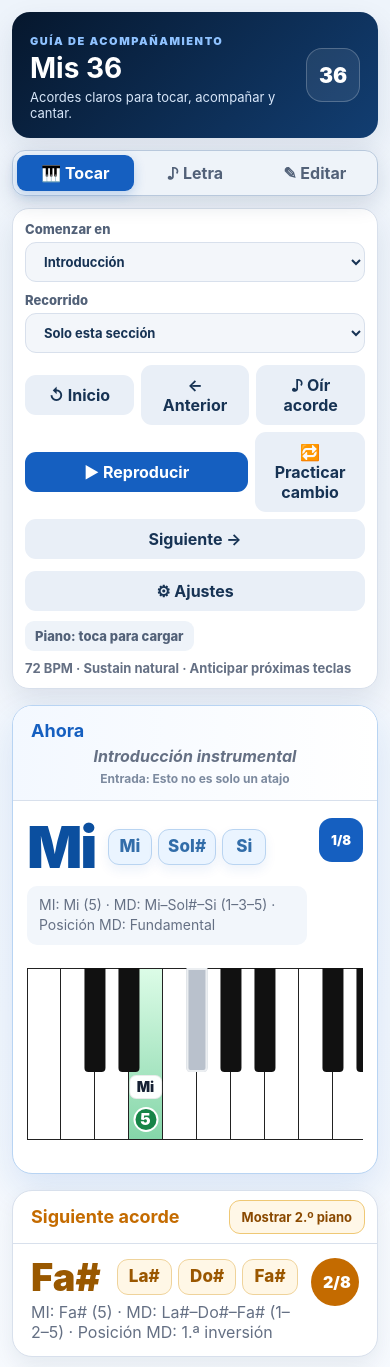
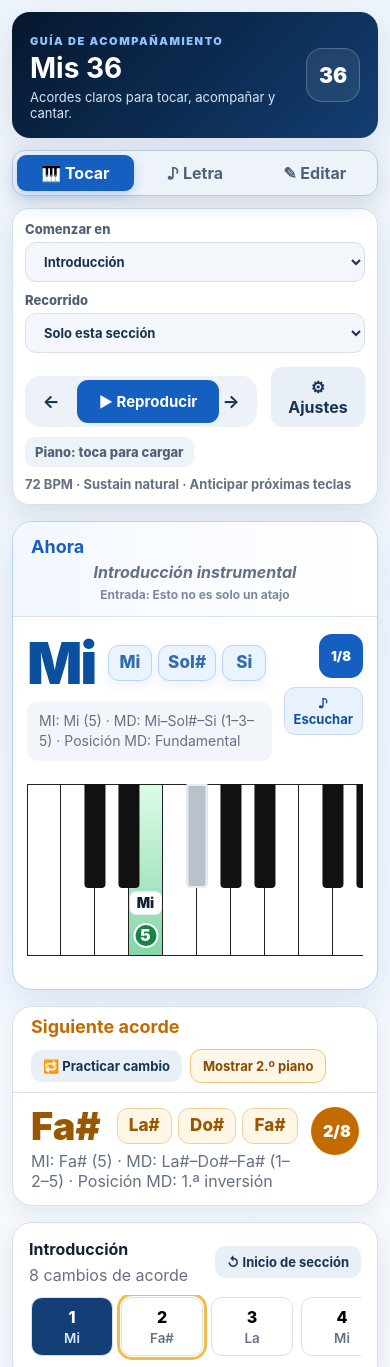
Before and after one commit to felipeescandon-ship-it/mis-36-piano, a website: page index.html in a window 390 px wide. Shown: the top 1367 px of the page. Drawn offline with Linux system fonts and the light colour scheme; no server answers.

Commit message:
Simplificar controles de la vista Tocar

```diff
--- a/index.html
+++ b/index.html
@@ -17,19 +17,20 @@ body{margin:0;background:linear-gradient(#eef4fb,#fafcff);color:var(--ink);
 font-family:Inter,system-ui,-apple-system,"Segoe UI",sans-serif}
 .app{max-width:1240px;margin:auto;padding:20px}
 .app-header{display:flex;align-items:center;justify-content:space-between;gap:20px;background:linear-gradient(135deg,#06172d,#123e72);color:#fff;border-radius:22px;
-padding:20px 25px;box-shadow:var(--shadow)}
+padding:16px 22px;box-shadow:var(--shadow)}
 .app-header h1{margin:2px 0 4px;font-size:clamp(28px,4vw,42px)}
 .app-header p{margin:0;color:#d8e7fa}
 .eyebrow{color:#8fc2ff;font-size:11px;font-weight:900;letter-spacing:.14em;text-transform:uppercase}
-.header-mark{width:66px;height:66px;flex:0 0 66px;display:grid;place-items:center;border:1px solid rgba(255,255,255,.22);border-radius:20px;background:rgba(255,255,255,.08);font-size:25px;font-weight:950}
+.header-mark{width:56px;height:56px;flex:0 0 56px;display:grid;place-items:center;border:1px solid rgba(255,255,255,.22);border-radius:18px;background:rgba(255,255,255,.08);font-size:22px;font-weight:950}
 .toolbar{display:grid;gap:10px;background:#fff;border:1px solid var(--line);
 border-radius:17px;padding:12px;margin:16px 0;box-shadow:var(--shadow)}
-.toolbar-main{display:grid;grid-template-columns:minmax(340px,.9fr) minmax(0,1.35fr) auto;gap:12px;align-items:end}
+.toolbar-main{display:grid;grid-template-columns:minmax(360px,1fr) auto auto;gap:14px;align-items:end}
 .practice-selectors{display:grid;grid-template-columns:minmax(150px,1fr) minmax(170px,1.15fr);gap:10px}
 .section-control,.setting{display:grid;gap:5px;color:#526178;font-size:13px;font-weight:800}
 .section-control select{width:100%}
-.transport{display:flex;gap:7px;align-items:center;justify-content:center;flex-wrap:wrap}
-.transport .play-main{min-width:132px;padding-inline:20px}
+.transport{display:grid;grid-template-columns:46px minmax(142px,1fr) 46px;gap:4px;align-items:center;padding:4px;border-radius:15px;background:#edf2f8}
+.transport button{height:43px;padding:8px 10px;background:transparent;border-radius:11px;font-size:18px}
+.transport .play-main{min-width:142px;padding-inline:20px;background:var(--blue);color:#fff;font-size:15px}
 .toolbar-status{display:flex;gap:9px;align-items:center;flex-wrap:wrap}
 .settings-summary{color:var(--muted);font-size:13px;font-weight:750}
 .view-switch-bar{position:sticky;top:8px;z-index:40;display:flex;justify-content:flex-end;margin:12px 0 -4px;pointer-events:none}
@@ -118,11 +119,16 @@ display:grid;place-items:center;color:#fff;font-weight:900;z-index:7;border:2px
 .current .chord-title-row{gap:22px}
 .current .sub{max-width:820px;margin-top:10px;padding:9px 12px;border-radius:10px;background:#f2f6fb;font-size:14px;line-height:1.45}
 .current .badge{height:58px;min-width:58px;border-radius:18px;font-size:16px}
+.current-actions{display:flex;align-items:center;gap:9px}
+.chord-action{padding:9px 12px;background:#e8f2ff;color:#124f98;border:1px solid #c7dcf4;font-size:13px}
 .next{box-shadow:0 8px 20px rgba(18,40,75,.07)}
 .next .content{padding:14px 18px}
 .next .meta{align-items:center;margin:0}
 .next .chord{font-size:44px;color:#995800}
 .next #nextKeyboardWrap{margin-top:12px}
+.next-actions{display:flex;gap:8px;align-items:center;flex-wrap:wrap;justify-content:flex-end}
+.context-action{padding:8px 12px;font-size:13px}
+.sequence-start{padding:8px 12px;font-size:13px}
 .white.upcoming::after{content:"";position:absolute;inset:0;background:rgba(157,168,183,.28);box-shadow:inset 0 -12px 20px rgba(82,94,110,.08);z-index:5;pointer-events:none}
 .black.upcoming{background:#b9c1cc;box-shadow:inset 0 0 0 2px rgba(255,255,255,.72)}
 .white.held-note::before{content:"";position:absolute;inset:4px;border:3px solid #63cce8;border-radius:5px;
@@ -220,7 +226,9 @@ button.song-line-end{padding:3px 8px}
 @media(max-width:900px){
  .toolbar-main{grid-template-columns:1fr auto}
  .practice-selectors{grid-column:1/-1}
- .transport{justify-content:flex-start}
+ .transport{grid-column:1}
+ #settingsToggle{grid-column:2;justify-self:end}
+ .next .card-titlebar{align-items:flex-start}
  .settings-grid{grid-template-columns:repeat(2,minmax(160px,1fr))}
  .legend-grid{grid-template-columns:1fr}.legend-block{border-right:0;border-bottom:1px solid var(--line);padding:0 0 12px}
  .sync-editor-collapse{display:inline-flex}
@@ -236,9 +244,8 @@ button.song-line-end{padding:3px 8px}
  .song-sheet{padding-inline:2px}.song-part{padding:15px 0}
  .song-word{font-size:17px}
  .practice-selectors{grid-template-columns:1fr}
- .transport{grid-column:1/-1}.transport button{flex:1 1 calc(33.333% - 8px)}
- .transport .play-main{flex-basis:calc(66.666% - 8px)}
- #settingsToggle{grid-column:1/-1}
+ .transport{grid-column:1;grid-template-columns:44px minmax(128px,1fr) 44px;width:100%}
+ #settingsToggle{grid-column:2;justify-self:end;align-self:stretch}
  .settings-grid{grid-template-columns:1fr}
  .view-switch-bar{top:6px}
  .view-switch{width:100%}
@@ -252,8 +259,12 @@ button.song-line-end{padding:3px 8px}
  .chord-notes{gap:6px;font-size:17px}
  .note-chip{min-width:44px;padding:7px 9px;border-radius:11px}
  .current .badge{height:44px;min-width:44px;border-radius:13px;font-size:13px}
+ .current-actions{flex-direction:column-reverse;align-items:flex-end}
+ .chord-action{padding:7px 9px}
  .next .meta{align-items:flex-start}
  .next .chord{font-size:38px}
+ .next .card-titlebar{display:grid;grid-template-columns:1fr}
+ .next-actions{justify-content:flex-start}
  .now-heading{grid-template-columns:1fr;gap:5px}
  .now-label,.lyric-stage,.now-spacer{grid-column:1}
  .lyric-stage{width:100%}
@@ -307,12 +318,9 @@ button.song-line-end{padding:3px 8px}
     </div>
 
     <div class="transport" aria-label="Controles principales">
-      <button id="goSectionStart" class="secondary" type="button" aria-label="Inicio de sección">↺ Inicio</button>
-      <button id="prev" class="secondary" type="button" aria-label="Acorde anterior">← Anterior</button>
-      <button id="sound" class="secondary" type="button">♪ Oír acorde</button>
+      <button id="prev" class="secondary" type="button" aria-label="Acorde anterior" title="Acorde anterior">←</button>
       <button id="auto" class="primary play-main" type="button">▶ Reproducir</button>
-      <button id="transitionLoop" class="secondary loop-toggle" type="button" aria-pressed="false">🔁 Practicar cambio</button>
-      <button id="next" class="secondary" type="button" aria-label="Acorde siguiente">Siguiente →</button>
+      <button id="next" class="secondary" type="button" aria-label="Acorde siguiente" title="Acorde siguiente">→</button>
     </div>
 
     <button id="settingsToggle" class="secondary" type="button" aria-expanded="false" aria-controls="settingsPanel">⚙ Ajustes</button>
@@ -438,7 +446,7 @@ button.song-line-end{padding:3px 8px}
 <span class="now-spacer" aria-hidden="true"></span>
 </h2>
 <div class="content">
-<div class="meta"><div><div class="chord-title-row"><div id="currentChord" class="chord"></div><div id="currentNotes" class="chord-notes"></div></div><div id="currentSub" class="sub"></div></div><div id="currentBadge" class="badge"></div></div>
+<div class="meta"><div><div class="chord-title-row"><div id="currentChord" class="chord"></div><div id="currentNotes" class="chord-notes"></div></div><div id="currentSub" class="sub"></div></div><div class="current-actions"><button id="sound" class="chord-action" type="button">♪ Escuchar</button><div id="currentBadge" class="badge"></div></div></div>
 <div id="currentKeyboardWrap" class="keyboard-wrap"><div id="currentKeyboard" class="keyboard"></div></div>
 </div>
 </section>
@@ -446,7 +454,10 @@ button.song-line-end{padding:3px 8px}
 <section class="card next">
 <div class="card-titlebar">
 <h2>Siguiente acorde</h2>
-<button id="nextPianoToggle" class="piano-visibility-toggle" type="button" aria-expanded="false" aria-controls="nextKeyboardWrap">Mostrar 2.º piano</button>
+<div class="next-actions">
+  <button id="transitionLoop" class="secondary loop-toggle context-action" type="button" aria-pressed="false">🔁 Practicar cambio</button>
+  <button id="nextPianoToggle" class="piano-visibility-toggle" type="button" aria-expanded="false" aria-controls="nextKeyboardWrap">Mostrar 2.º piano</button>
+</div>
 </div>
 <div class="content">
 <div class="meta"><div><div class="chord-title-row"><div id="nextChord" class="chord"></div><div id="nextNotes" class="chord-notes"></div></div><div id="nextSub" class="sub"></div></div><div id="nextBadge" class="badge"></div></div>
@@ -457,7 +468,7 @@ button.song-line-end{padding:3px 8px}
 
 <section class="card seq">
 <div class="content">
-<div class="section-title"><div><strong id="sectionName"></strong><div id="sectionCount" class="sub"></div></div></div>
+<div class="section-title"><div><strong id="sectionName"></strong><div id="sectionCount" class="sub"></div></div><button id="goSectionStart" class="secondary sequence-start" type="button" aria-label="Inicio de sección">↺ Inicio de sección</button></div>
 <div id="steps" class="steps"></div>
 </div>
 </section>
```
